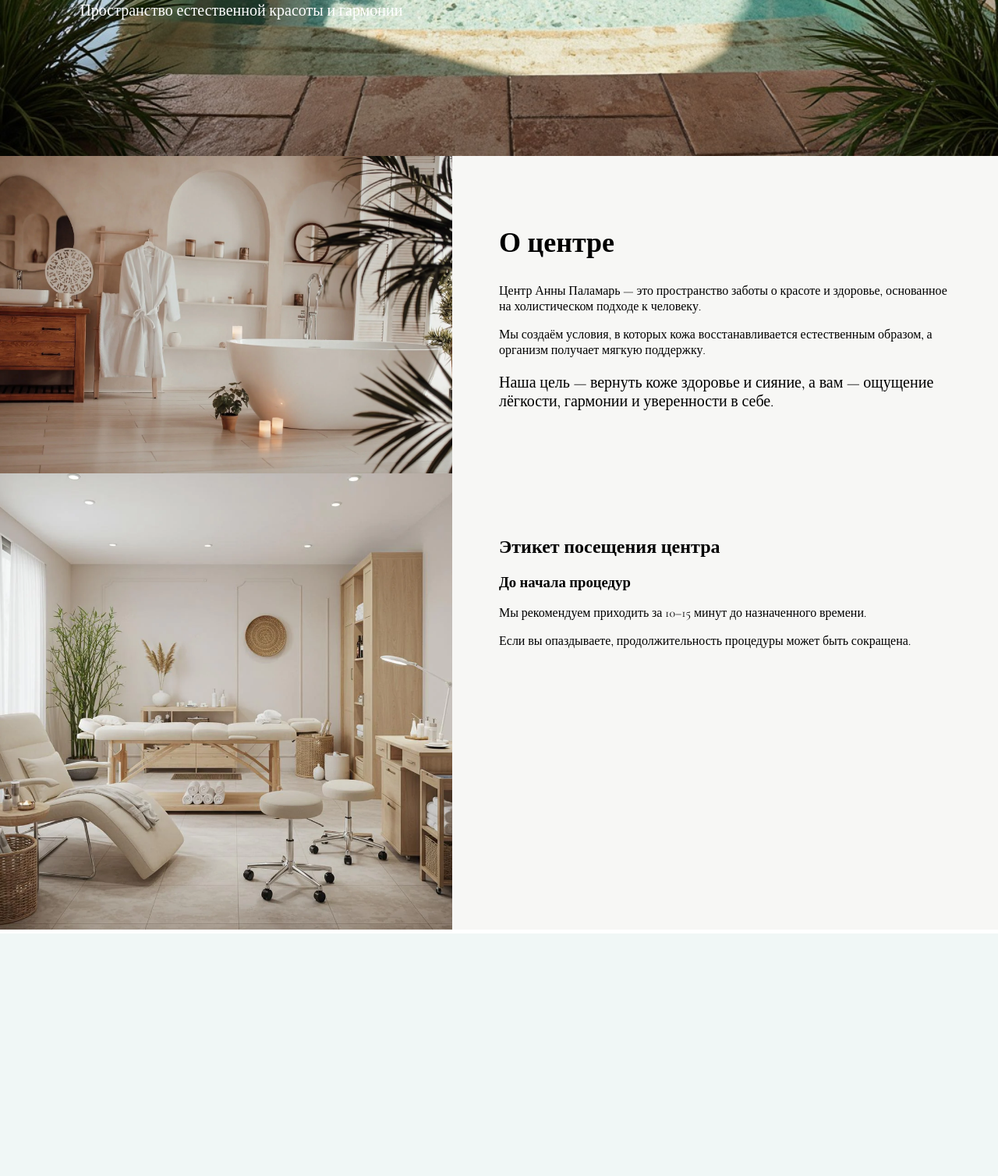
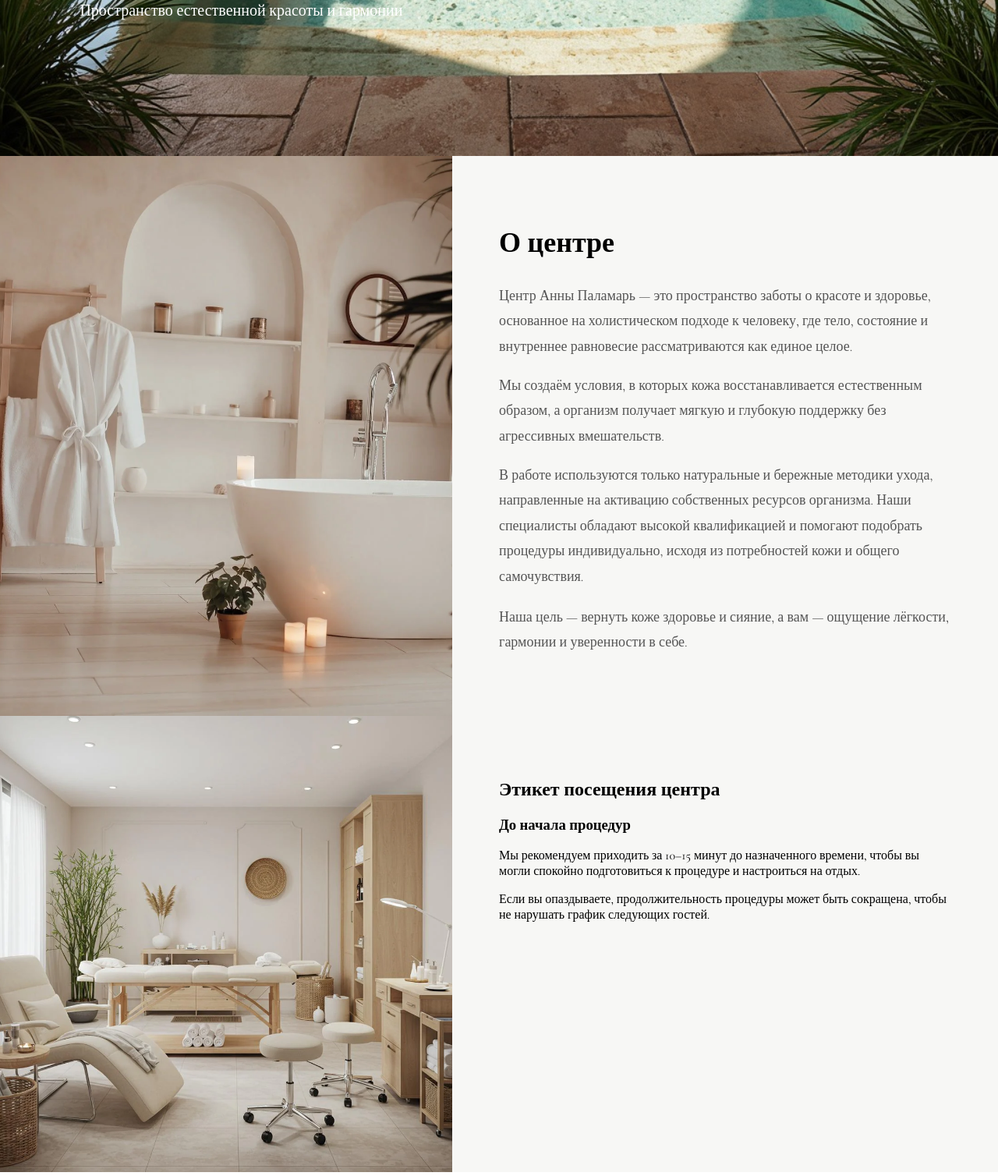
Before and after one commit to Sigmaboyyyt/spa-site, a Flask app: page / in a window 1280 px wide. Shown: the part 1080-2588 px from the top of the page at 78% size. Before the commit the page ends 2277 px from the top, so only its background shows below. Run offline with Flask 3, Linux system fonts and the light colour scheme.

Commit message:
restore full text and layout

```diff
--- a/static/style.css
+++ b/static/style.css
@@ -8,9 +8,7 @@ body {
 
 /* HERO */
 
-.hero {
-    position: relative;
-}
+.hero { position: relative; }
 
 .hero-img {
     width: 100%;
@@ -70,6 +68,12 @@ body {
 
 .about-content h2 { font-size: 36px; }
 
+.about-content p {
+    font-size: 18px;
+    line-height: 1.8;
+    color: #555;
+}
+
 .about-accent {
     margin-top: 20px;
     font-size: 20px;
@@ -97,7 +101,7 @@ body {
     background: #f7f7f5;
 }
 
-/* MOBILE */
+/* MOBILE — пополам */
 
 @media (max-width: 768px) {
     .about-split,
@@ -109,4 +113,9 @@ body {
     .etiquette-content {
         padding: 20px;
     }
+
+    .about-content p,
+    .etiquette-content p {
+        font-size: 13px;
+    }
 }
--- a/templates/index.html
+++ b/templates/index.html
@@ -22,8 +22,9 @@
     </div>
 </section>
 
-<!-- О ЦЕНТРЕ -->
+<!-- О ЦЕНТРЕ 50/50 -->
 <section class="about-split" id="about">
+
     <div class="about-image">
         <img src="{{ url_for('static', filename='images/about.jpg') }}">
     </div>
@@ -33,12 +34,20 @@
 
         <p>
             Центр Анны Паламарь — это пространство заботы о красоте и здоровье,
-            основанное на холистическом подходе к человеку.
+            основанное на холистическом подходе к человеку, где тело, состояние
+            и внутреннее равновесие рассматриваются как единое целое.
         </p>
 
         <p>
             Мы создаём условия, в которых кожа восстанавливается естественным образом,
-            а организм получает мягкую поддержку.
+            а организм получает мягкую и глубокую поддержку без агрессивных вмешательств.
+        </p>
+
+        <p>
+            В работе используются только натуральные и бережные методики ухода,
+            направленные на активацию собственных ресурсов организма. Наши специалисты
+            обладают высокой квалификацией и помогают подобрать процедуры индивидуально,
+            исходя из потребностей кожи и общего самочувствия.
         </p>
 
         <p class="about-accent">
@@ -46,10 +55,12 @@
             гармонии и уверенности в себе.
         </p>
     </div>
+
 </section>
 
-<!-- ЭТИКЕТ -->
+<!-- ЭТИКЕТ 50/50 -->
 <section class="etiquette-split">
+
     <div class="etiquette-image">
         <img src="{{ url_for('static', filename='images/etiquette.jpg') }}">
     </div>
@@ -59,13 +70,16 @@
         <h3>До начала процедур</h3>
 
         <p>
-            Мы рекомендуем приходить за 10–15 минут до назначенного времени.
+            Мы рекомендуем приходить за 10–15 минут до назначенного времени,
+            чтобы вы могли спокойно подготовиться к процедуре и настроиться на отдых.
         </p>
 
         <p>
-            Если вы опаздываете, продолжительность процедуры может быть сокращена.
+            Если вы опаздываете, продолжительность процедуры может быть сокращена,
+            чтобы не нарушать график следующих гостей.
         </p>
     </div>
+
 </section>
 
 </body>
```
